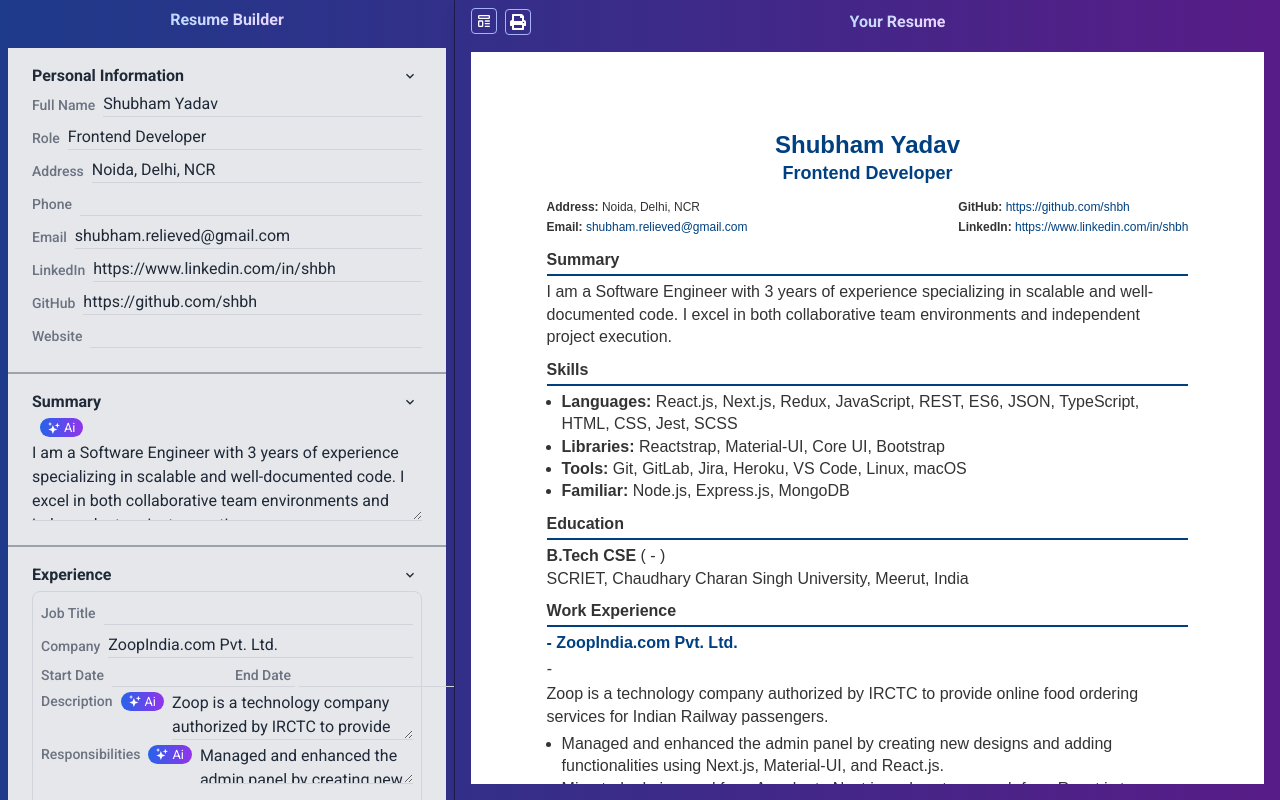
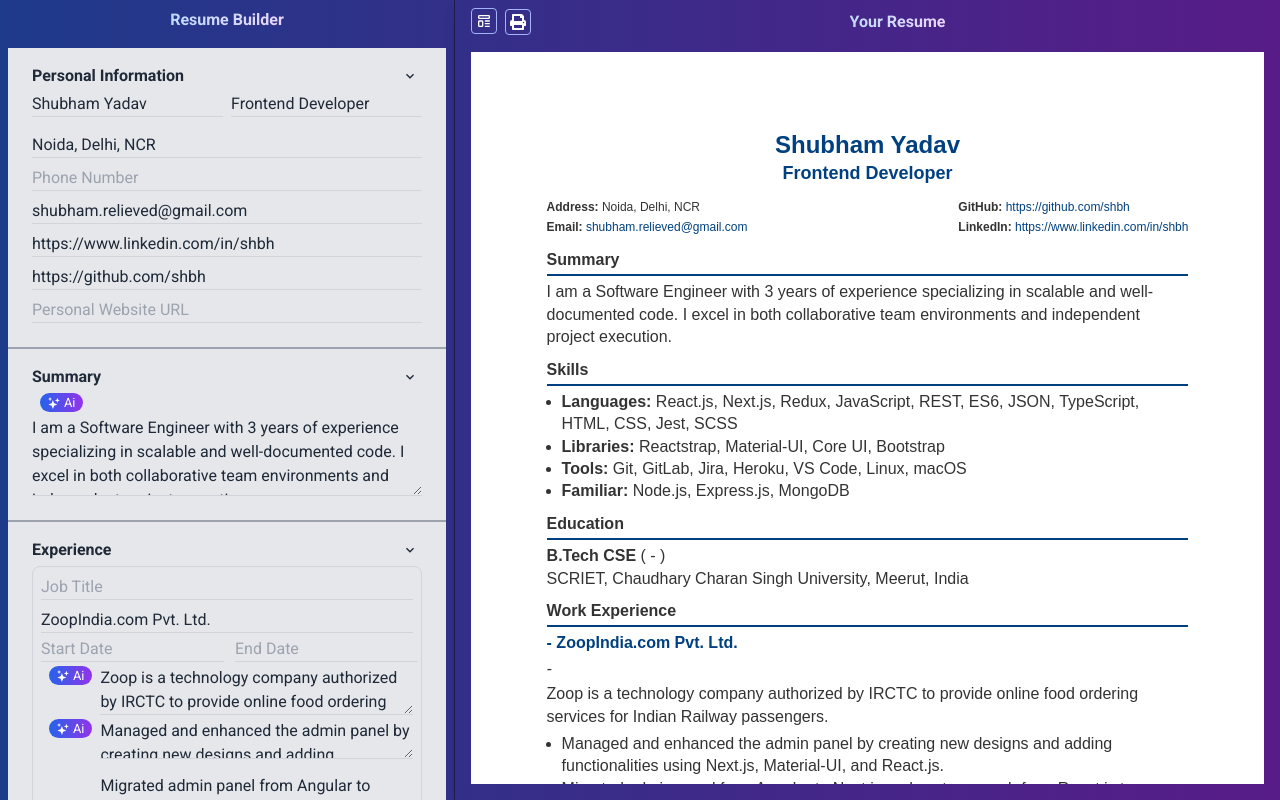
Before and after one commit to satyamyadav/resume-ai, a Next.js app: page /builder in a window 1280 px wide. Built offline with nearby package versions, Linux system fonts and the light colour scheme.

Commit message:
remove labels from form

```diff
--- a/src/components/ResumeForm.tsx
+++ b/src/components/ResumeForm.tsx
@@ -112,94 +112,94 @@ const ResumeForm: React.FC<ResumeFormProps> = ({ aiData, onFormUpdate }) => {
         <SectionContainer title="Personal Information" className="border-none">
           <div className="grid grid-cols-1 gap-2">
             <div className="flex items-center space-x-2">
-              <label htmlFor="name" className="inline-block text-sm font-medium text-gray-500">Full Name</label>
               <input
                 id="name"
                 type="text"
                 name="name"
                 value={formData.name}
                 onChange={(e) => handleInputChange(e)}
-                className="flex-1  bg-transparent border-b border-gray-300 focus:outline-none focus:border-gray-400 text-gray-800"
+                placeholder="Full Name"
+                className="flex-1 bg-transparent border-b border-gray-300 focus:outline-none focus:border-gray-400 text-gray-800"
               />
-            </div>
-            <div className="flex items-center space-x-2">
-              <label htmlFor="role" className="inline-block text-sm font-medium text-gray-500">Role</label>
               <input
                 id="role"
                 type="text"
                 name="role"
                 value={formData.role}
                 onChange={(e) => handleInputChange(e)}
-                className="flex-1  bg-transparent border-b border-gray-300 focus:outline-none focus:border-gray-400 text-gray-800"
+                placeholder="Role (e.g., Software Engineer)"
+                className="flex-1 bg-transparent border-b border-gray-300 focus:outline-none focus:border-gray-400 text-gray-800"
               />
             </div>
             <div className="flex items-center space-x-2">
-              <label htmlFor="address" className="inline-block text-sm font-medium text-gray-500">Address</label>
+            </div>
+            <div className="flex items-center space-x-2">
               <input
                 id="address"
                 type="text"
                 name="address"
                 value={formData.address}
                 onChange={(e) => handleInputChange(e)}
-                className="flex-1  bg-transparent border-b border-gray-300 focus:outline-none focus:border-gray-400 text-gray-800"
+                placeholder="Address"
+                className="flex-1 bg-transparent border-b border-gray-300 focus:outline-none focus:border-gray-400 text-gray-800"
               />
             </div>
             <div className="flex items-center space-x-2">
-              <label htmlFor="phone" className="inline-block text-sm font-medium text-gray-500">Phone</label>
               <input
                 id="phone"
                 type="tel"
                 name="phone"
                 value={formData.phone}
                 onChange={(e) => handleInputChange(e)}
-                className="flex-1  bg-transparent border-b border-gray-300 focus:outline-none focus:border-gray-400 text-gray-800"
+                placeholder="Phone Number"
+                className="flex-1 bg-transparent border-b border-gray-300 focus:outline-none focus:border-gray-400 text-gray-800"
               />
             </div>
             <div className="flex items-center space-x-2">
-              <label htmlFor="email" className="inline-block text-sm font-medium text-gray-500">Email</label>
               <input
                 id="email"
                 type="email"
                 name="email"
                 value={formData.email}
                 onChange={(e) => handleInputChange(e)}
-                className="flex-1  bg-transparent border-b border-gray-300 focus:outline-none focus:border-gray-400 text-gray-800"
+                placeholder="Email Address"
+                className="flex-1 bg-transparent border-b border-gray-300 focus:outline-none focus:border-gray-400 text-gray-800"
               />
             </div>
 
             <div className="flex items-center space-x-2">
-              <label htmlFor="linkedin" className="inline-block text-sm font-medium text-gray-500">LinkedIn</label>
               <input
                 id="linkedin"
                 type="url"
                 name="linkedin"
                 value={formData.linkedin}
                 onChange={(e) => handleInputChange(e)}
-                className="flex-1  bg-transparent border-b border-gray-300 focus:outline-none focus:border-gray-400 text-gray-800"
+                placeholder="LinkedIn Profile URL"
+                className="flex-1 bg-transparent border-b border-gray-300 focus:outline-none focus:border-gray-400 text-gray-800"
               />
             </div>
             <div className="flex items-center space-x-2">
-              <label htmlFor="github" className="inline-block text-sm font-medium text-gray-500">GitHub</label>
               <input
                 id="github"
                 type="url"
                 name="github"
                 value={formData.github}
                 onChange={(e) => handleInputChange(e)}
-                className="flex-1  bg-transparent border-b border-gray-300 focus:outline-none focus:border-gray-400 text-gray-800"
+                placeholder="GitHub Profile URL"
+                className="flex-1 bg-transparent border-b border-gray-300 focus:outline-none focus:border-gray-400 text-gray-800"
               />
             </div>
 
 
             <div className="flex items-center space-x-2">
-              <label htmlFor="site" className="inline-block text-sm font-medium text-gray-500">Website</label>
               <input
                 id="site"
                 type="url"
                 name="site"
                 value={formData.site}
                 onChange={(e) => handleInputChange(e)}
-                className="flex-1  bg-transparent border-b border-gray-300 focus:outline-none focus:border-gray-400 text-gray-800"
+                placeholder="Personal Website URL"
+                className="flex-1 bg-transparent border-b border-gray-300 focus:outline-none focus:border-gray-400 text-gray-800"
               />
             </div>
           </div>
@@ -215,7 +215,8 @@ const ResumeForm: React.FC<ResumeFormProps> = ({ aiData, onFormUpdate }) => {
               name="summary"
               value={formData.summary}
               onChange={(e) => handleInputChange(e)}
-              className="flex-1  bg-transparent border-b border-gray-300 focus:outline-none focus:border-gray-400 text-gray-800 h-20"
+              placeholder="Write a brief summary about yourself..."
+              className="flex-1 bg-transparent border-b border-gray-300 focus:outline-none focus:border-gray-400 text-gray-800 h-20"
             />
           </div>
         </SectionContainer>
@@ -225,64 +226,63 @@ const ResumeForm: React.FC<ResumeFormProps> = ({ aiData, onFormUpdate }) => {
             <div key={index} className="p-2 border border-gray-300 rounded-lg space-y-1">
               <div className="grid grid-cols-1 gap-2">
                 <div className="flex items-center space-x-2">
-                  <label className="inline-block text-sm font-medium text-gray-500">Job Title</label>
                   <input
                     type="text"
                     name="title"
                     value={exp.title}
                     onChange={(e) => handleInputChange(e, "experience", index)}
-                    className="flex-1  bg-transparent border-b border-gray-300 focus:outline-none focus:border-gray-400 text-gray-800"
+                    placeholder="Job Title"
+                    className="flex-1 bg-transparent border-b border-gray-300 focus:outline-none focus:border-gray-400 text-gray-800"
                   />
                 </div>
                 <div className="flex items-center space-x-2">
-                  <label className="inline-block text-sm font-medium text-gray-500">Company</label>
                   <input
                     type="text"
                     name="company"
                     value={exp.company}
                     onChange={(e) => handleInputChange(e, "experience", index)}
-                    className="flex-1  bg-transparent border-b border-gray-300 focus:outline-none focus:border-gray-400 text-gray-800"
+                    placeholder="Company Name"
+                    className="flex-1 bg-transparent border-b border-gray-300 focus:outline-none focus:border-gray-400 text-gray-800"
                   />
                 </div>
               </div>
               <div className="grid grid-cols-1 md:grid-cols-2 gap-4">
 
                 <div className="flex items-center space-x-2">
-                  <label className="text-nowrap inline-block text-sm font-medium text-gray-500">Start Date</label>
                   <input
                     type="text"
                     name="startDate"
                     value={exp.startDate}
                     onChange={(e) => handleInputChange(e, "experience", index)}
-                    className="flex-1  bg-transparent border-b border-gray-300 focus:outline-none focus:border-gray-400 text-gray-800"
+                    placeholder="Start Date"
+                    className="flex-1 bg-transparent border-b border-gray-300 focus:outline-none focus:border-gray-400 text-gray-800"
                   />
                 </div>
                 <div className="flex items-center space-x-2">
-                  <label className="text-nowrap inline-block text-sm font-medium text-gray-500">End Date</label>
                   <input
                     type="text"
                     name="endDate"
                     value={exp.endDate}
                     onChange={(e) => handleInputChange(e, "experience", index)}
-                    className="flex-1  bg-transparent border-b border-gray-300 focus:outline-none focus:border-gray-400 text-gray-800"
+                    placeholder="End Date"
+                    className="flex-1 bg-transparent border-b border-gray-300 focus:outline-none focus:border-gray-400 text-gray-800"
                   />
                 </div>
               </div>
               <div className="flex items-start space-x-2">
                 <div className="flex items-center">
-                  <label className="inline-block text-sm font-medium text-gray-500">Description</label>
                   <AIHelper content={exp.description} resumeData={formData} hierarchy={`experience[${index}].description`} onApply={(suggestion) => handleAIApply("experience", index, suggestion)} />
                 </div>
                 <textarea
                   name="description"
                   value={exp.description}
                   onChange={(e) => handleInputChange(e, "experience", index)}
-                  className="flex-1  bg-transparent border-b border-gray-300 focus:outline-none focus:border-gray-400 text-gray-800 h-15"
+                  placeholder="Describe your role and achievements..."
+                  className="flex-1 bg-transparent border-b border-gray-300 focus:outline-none focus:border-gray-400 text-gray-800 h-15"
                 />
               </div>
               <div className="flex items-start space-x-2">
                 <div className="flex items-center">
-                  <label className="inline-block text-sm font-medium text-gray-500">Responsibilities</label>
                   <AIHelper content={Array.isArray(exp.responsibilities) ? exp.responsibilities.join(",") : ""} resumeData={formData} hierarchy={`experience[${index}].responsibilities`} onApply={(suggestion) => handleAIApply("experience", index, suggestion)} />
                 </div>
                 <div className="flex-1 space-y-2">
@@ -292,6 +292,7 @@ const ResumeForm: React.FC<ResumeFormProps> = ({ aiData, onFormUpdate }) => {
                       name="responsibilities"
                       value={responsibility}
                       onChange={(e) => handleInputChange(e, "experience", index, subIndex)}
+                      placeholder="Responsibility"
                       className="w-full bg-transparent border-b border-gray-300 focus:outline-none focus:border-gray-400 text-gray-800 h-10"
                     />
                   ))}
@@ -320,55 +321,55 @@ const ResumeForm: React.FC<ResumeFormProps> = ({ aiData, onFormUpdate }) => {
             <div key={index} className="p-2 border border-gray-300 rounded-lg space-y-1">
               <div className="grid grid-cols-1 gap-2">
                 <div className="flex items-center space-x-2">
-                  <label className="inline-block text-sm font-medium text-gray-500">Degree</label>
                   <input
                     type="text"
                     name="degree"
                     value={edu.degree}
                     onChange={(e) => handleInputChange(e, "education", index)}
-                    className="flex-1  bg-transparent border-b border-gray-300 focus:outline-none focus:border-gray-400 text-gray-800"
+                    placeholder="Degree"
+                    className="flex-1 bg-transparent border-b border-gray-300 focus:outline-none focus:border-gray-400 text-gray-800"
                   />
                 </div>
                 <div className="flex items-center space-x-2">
-                  <label className="inline-block text-sm font-medium text-gray-500">Institution</label>
                   <input
                     type="text"
                     name="institution"
                     value={edu.institution}
                     onChange={(e) => handleInputChange(e, "education", index)}
-                    className="flex-1  bg-transparent border-b border-gray-300 focus:outline-none focus:border-gray-400 text-gray-800"
+                    placeholder="Institution Name"
+                    className="flex-1 bg-transparent border-b border-gray-300 focus:outline-none focus:border-gray-400 text-gray-800"
                   />
                 </div>
               </div>
               <div className="grid grid-cols-1 md:grid-cols-2 gap-4">
                 <div className="flex items-center space-x-2">
-                  <label className="text-nowrap inline-block text-sm font-medium text-gray-500">Start Date</label>
                   <input
                     type="text"
                     name="startDate"
                     value={edu.startDate}
                     onChange={(e) => handleInputChange(e, "education", index)}
-                    className="flex-1  bg-transparent border-b border-gray-300 focus:outline-none focus:border-gray-400 text-gray-800"
+                    placeholder="Start Date"
+                    className="flex-1 bg-transparent border-b border-gray-300 focus:outline-none focus:border-gray-400 text-gray-800"
                   />
                 </div>
                 <div className="flex items-center space-x-2">
-                  <label className="text-nowrap inline-block text-sm font-medium text-gray-500">End Date</label>
                   <input
                     type="text"
                     name="endDate"
                     value={edu.endDate}
                     onChange={(e) => handleInputChange(e, "education", index)}
-                    className="flex-1  bg-transparent border-b border-gray-300 focus:outline-none focus:border-gray-400 text-gray-800"
+                    placeholder="End Date"
+                    className="flex-1 bg-transparent border-b border-gray-300 focus:outline-none focus:border-gray-400 text-gray-800"
                   />
                 </div>
               </div>
               <div className="flex items-start space-x-2">
-                <label className="inline-block text-sm font-medium text-gray-500">Description</label>
                 <textarea
                   name="description"
                   value={edu.description}
                   onChange={(e) => handleInputChange(e, "education", index)}
-                  className="flex-1  bg-transparent border-b border-gray-300 focus:outline-none focus:border-gray-400 text-gray-800 h-15"
+                  placeholder="Describe your education experience..."
+                  className="flex-1 bg-transparent border-b border-gray-300 focus:outline-none focus:border-gray-400 text-gray-800 h-15"
                 />
               </div>
             </div>
@@ -387,12 +388,12 @@ const ResumeForm: React.FC<ResumeFormProps> = ({ aiData, onFormUpdate }) => {
             formData.skills.map((skill, index) => (
               <div key={index} className="grid grid-cols-[auto,1fr] gap-4">
                 <div>
-
                   <input
                     type="text"
                     name="category"
                     value={skill.category}
                     onChange={(e) => handleSkillChange(e, index)}
+                    placeholder="Skill Category (e.g., Programming Languages)"
                     className="text-sm font-medium text-gray-700 bg-transparent border-b border-gray-300 focus:outline-none focus:border-gray-400 text-gray-800"
                   />
                   <span className="font-medium text-gray-700">:</span>
@@ -402,6 +403,7 @@ const ResumeForm: React.FC<ResumeFormProps> = ({ aiData, onFormUpdate }) => {
                   name="list"
                   value={skill.list}
                   onChange={(e) => handleSkillChange(e, index)}
+                  placeholder="Skill List (e.g., JavaScript, Python)"
                   className="bg-transparent border-b border-gray-300 focus:outline-none focus:border-gray-400 text-gray-800"
                 />
               </div>
@@ -422,35 +424,35 @@ const ResumeForm: React.FC<ResumeFormProps> = ({ aiData, onFormUpdate }) => {
           {formData.projects.map((project, index) => (
             <div key={index} className="p-2 border border-gray-300 rounded-lg space-y-2">
               <div className="flex items-center space-x-2">
-                <label className="inline-block text-sm font-medium text-gray-500">Project Name</label>
                 <input
                   type="text"
                   name="name"
                   value={project.name}
                   onChange={(e) => handleInputChange(e, "projects", index)}
-                  className="flex-1  bg-transparent border-b border-gray-300 focus:outline-none focus:border-gray-400 text-gray-800"
+                  placeholder="Project Name"
+                  className="flex-1 bg-transparent border-b border-gray-300 focus:outline-none focus:border-gray-400 text-gray-800"
                 />
               </div>
               <div className="flex items-center space-x-2">
-                <label className="inline-block text-sm font-medium text-gray-500">Technologies</label>
                 <input
                   type="text"
                   name="technologies"
                   value={project.technologies}
                   onChange={(e) => handleInputChange(e, "projects", index)}
-                  className="flex-1  bg-transparent border-b border-gray-300 focus:outline-none focus:border-gray-400 text-gray-800"
+                  placeholder="Technologies Used"
+                  className="flex-1 bg-transparent border-b border-gray-300 focus:outline-none focus:border-gray-400 text-gray-800"
                 />
               </div>
               <div className="flex items-start space-x-2">
                 <div className="flex items-center">
-                  <label className="inline-block text-sm font-medium text-gray-500">Details</label>
                   <AIHelper content={Array.isArray(project.details) ? project.details.join(",") : ""} resumeData={formData} hierarchy={`projects[${index}].details`} onApply={(suggestion) => handleAIApply("projects", index, suggestion)} />
                 </div>
                 <textarea
                   name="details"
                   value={Array.isArray(project.details) ? project.details.join(",") : ""}
                   onChange={(e) => handleInputChange(e, "projects", index)}
-                  className="flex-1  bg-transparent border-b border-gray-300 focus:outline-none focus:border-gray-400 text-gray-800 h-20"
+                  placeholder="Project Details (comma-separated)"
+                  className="flex-1 bg-transparent border-b border-gray-300 focus:outline-none focus:border-gray-400 text-gray-800 h-20"
                 />
               </div>
             </div>
```
